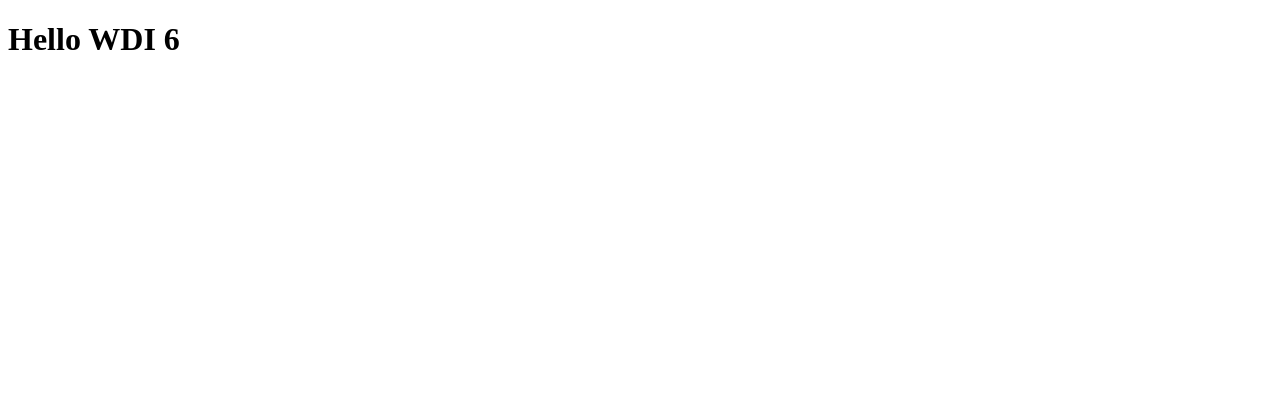
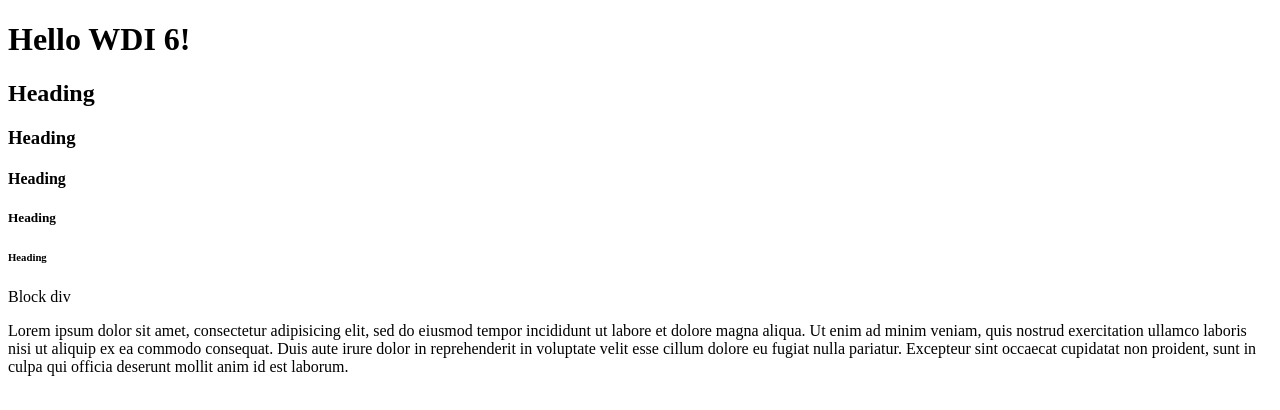
Before and after one commit to gabeonline/git-test, a plain HTML site: page index.html in a window 1280 px wide. Drawn offline with Linux system fonts and the light colour scheme.

Commit message:
added heading, paragraph

```diff
--- a/index.html
+++ b/index.html
@@ -5,6 +5,18 @@
     <title>Hello World</title>
   </head>
   <body>
-<h1>Hello WDI 6</h1>
+<h1>Hello WDI 6!</h1>
+<h2>Heading</h2>
+<h3>Heading</h3>
+<h4>Heading</h4>
+<h5>Heading</h5>
+<h6>Heading</h6>
+
+<div class="">
+  Block div
+</div>
+<p>
+  Lorem ipsum dolor sit amet, consectetur adipisicing elit, sed do eiusmod tempor incididunt ut labore et dolore magna aliqua. Ut enim ad minim veniam, quis nostrud exercitation ullamco laboris nisi ut aliquip ex ea commodo consequat. Duis aute irure dolor in reprehenderit in voluptate velit esse cillum dolore eu fugiat nulla pariatur. Excepteur sint occaecat cupidatat non proident, sunt in culpa qui officia deserunt mollit anim id est laborum.
+</p>
   </body>
 </html>
```
